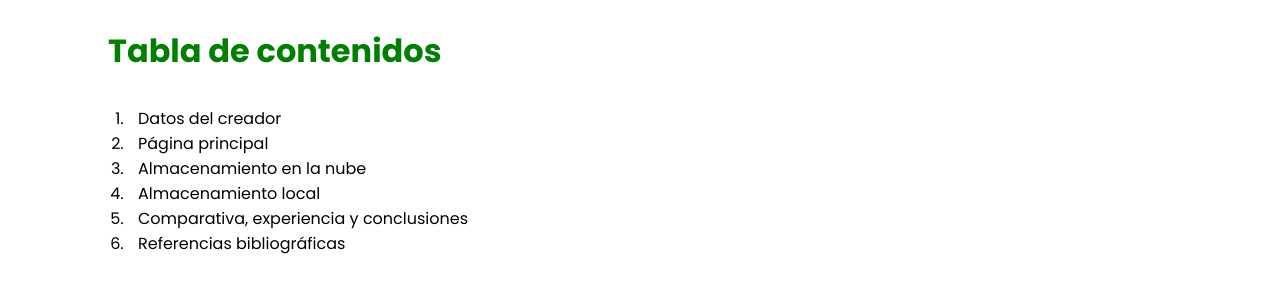
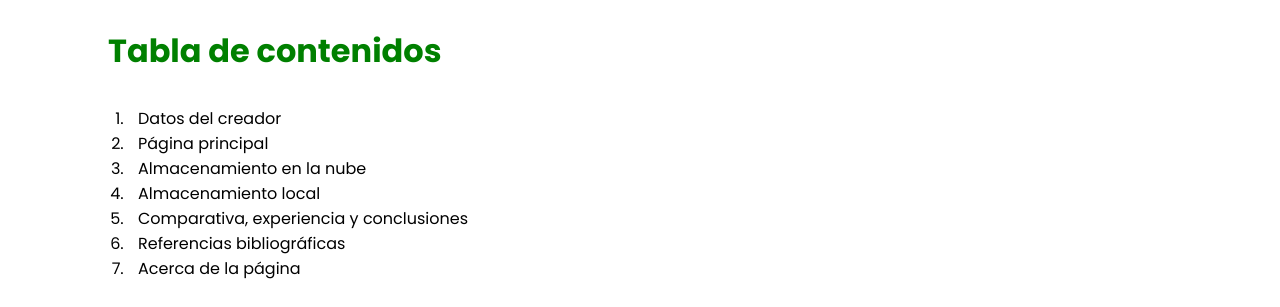
Before and after one commit to erick948/IF-INFO2-585-v3.0, a plain HTML site: page almacenamiento local/almacenamiento local.html in a window 1280 px wide. Shown: the part 2683-2990 px from the top of the page. Before the commit the page ends 2965 px from the top, so only its background shows below. Drawn offline with Linux system fonts and the light colour scheme; files that its build step writes are made by us from their sources.

Commit message:
Update almacenamiento local.html

```diff
--- a/almacenamiento local/almacenamiento local.html
+++ b/almacenamiento local/almacenamiento local.html
@@ -83,6 +83,7 @@
 			<li><a href="#">Almacenamiento local</a></li>
 			<li><a href="../comparativa/comparativa.html">Comparativa, experiencia y conclusiones</a></li>
 			<li><a href="../referencias/referencias.html">Referencias bibliográficas</a></li>
+			<li><a href="../acerca/acerca.html">Acerca de la página</a></li>
 		</ol>
 	</body>
 </html>
```
